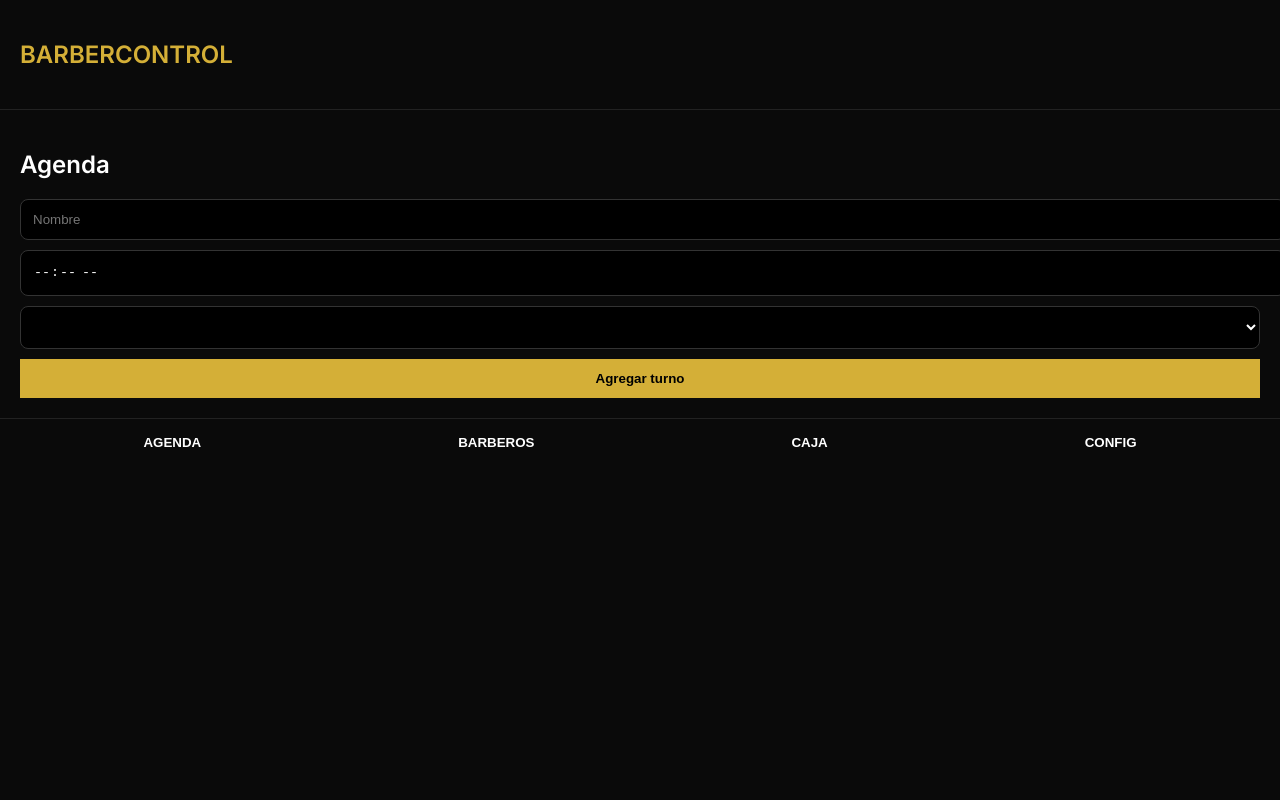
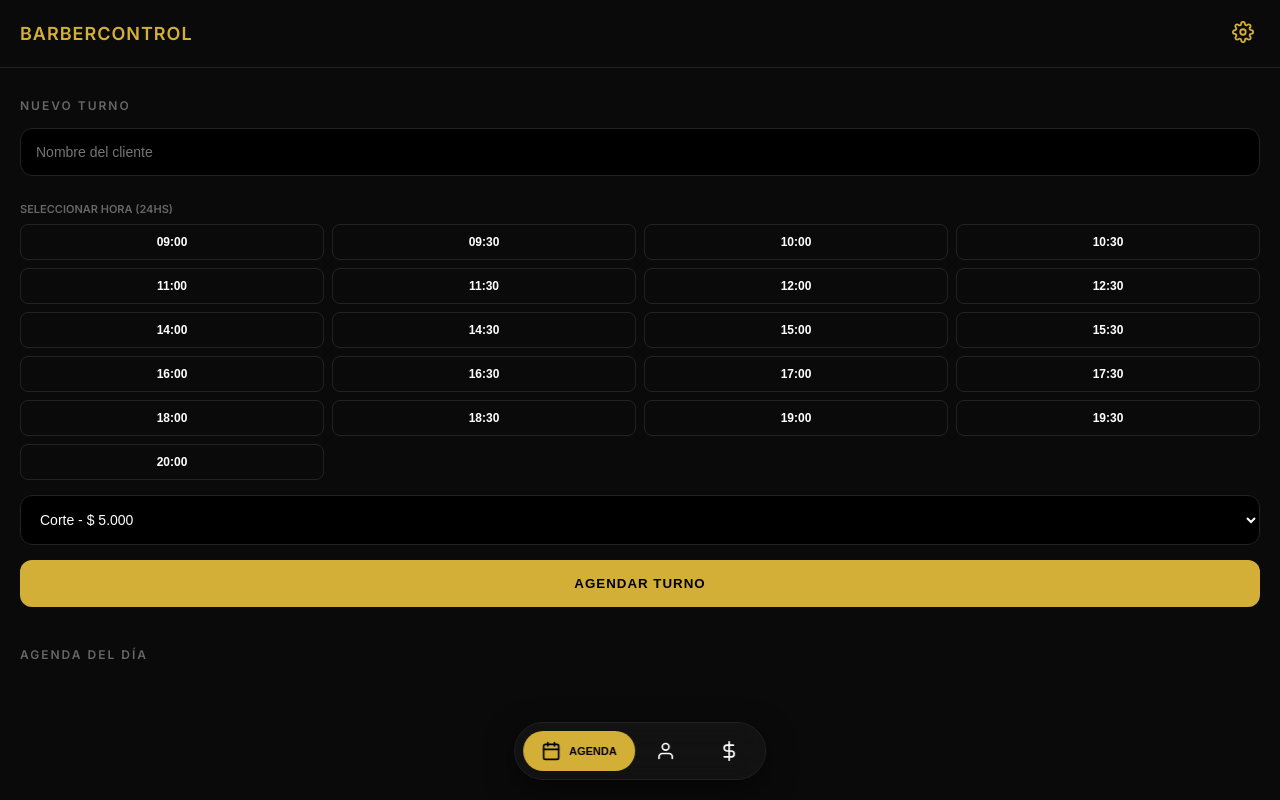
Before and after one commit to Mortega00/barbercontrol-final, a React (Vite) app: page / in a window 1280 px wide. Built offline with nearby package versions, Linux system fonts and the light colour scheme.

Commit message:
V4 - Sidebar Config & Grid Time Selector

```diff
--- a/src/App.jsx
+++ b/src/App.jsx
@@ -1,197 +1,134 @@
 import { useState, useEffect } from "react"
+
+/* ================= ICONOS SVG (MINIMALISTAS) ================= */
+const Icons = {
+  Agenda: () => <svg width="20" height="20" viewBox="0 0 24 24" fill="none" stroke="currentColor" strokeWidth="2" strokeLinecap="round" strokeLinejoin="round"><rect x="3" y="4" width="18" height="18" rx="2" ry="2"></rect><line x1="16" y1="2" x2="16" y2="6"></line><line x1="8" y1="2" x2="8" y2="6"></line><line x1="3" y1="10" x2="21" y2="10"></line></svg>,
+  Staff: () => <svg width="20" height="20" viewBox="0 0 24 24" fill="none" stroke="currentColor" strokeWidth="2" strokeLinecap="round" strokeLinejoin="round"><path d="M17 21v-2a4 4 0 0 0-4-4H5a4 4 0 0 0-4 4v2"></path><circle cx="9" cy="7" r="4"></circle></svg>,
+  Caja: () => <svg width="20" height="20" viewBox="0 0 24 24" fill="none" stroke="currentColor" strokeWidth="2" strokeLinecap="round" strokeLinejoin="round"><line x1="12" y1="1" x2="12" y2="23"></line><path d="M17 5H9.5a3.5 3.5 0 0 0 0 7h5a3.5 3.5 0 0 1 0 7H6"></path></svg>,
+  Config: () => <svg width="22" height="22" viewBox="0 0 24 24" fill="none" stroke="currentColor" strokeWidth="2" strokeLinecap="round" strokeLinejoin="round"><circle cx="12" cy="12" r="3"></circle><path d="M19.4 15a1.65 1.65 0 0 0 .33 1.82l.06.06a2 2 0 0 1 0 2.83 2 2 0 0 1-2.83 0l-.06-.06a1.65 1.65 0 0 0-1.82-.33 1.65 1.65 0 0 0-1 1.51V21a2 2 0 0 1-2 2 2 2 0 0 1-2-2v-.09A1.65 1.65 0 0 0 9 19.4a1.65 1.65 0 0 0-1.82.33l-.06.06a2 2 0 0 1-2.83 0 2 2 0 0 1 0-2.83l.06-.06a1.65 1.65 0 0 0 .33-1.82 1.65 1.65 0 0 0-1.51-1H3a2 2 0 0 1-2-2 2 2 0 0 1 2-2h.09A1.65 1.65 0 0 0 4.6 9a1.65 1.65 0 0 0-.33-1.82l-.06-.06a2 2 0 0 1 0-2.83 2 2 0 0 1 2.83 0l.06.06a1.65 1.65 0 0 0 1.82.33H9a1.65 1.65 0 0 0 1-1.51V3a2 2 0 0 1 2-2 2 2 0 0 1 2 2v.09a1.65 1.65 0 0 0 1 1.51 1.65 1.65 0 0 0 1.82-.33l.06-.06a2 2 0 0 1 2.83 0 2 2 0 0 1 0 2.83l-.06.06a1.65 1.65 0 0 0-.33 1.82V9a1.65 1.65 0 0 0 1.51 1H21a2 2 0 0 1 2 2 2 2 0 0 1-2 2h-.09a1.65 1.65 0 0 0-1.51 1z"></path></svg>
+}
 
 /* ================= HELPERS ================= */
 const getLS = (key, def) => {
   try {
-    const val = localStorage.getItem(key)
-    return val ? JSON.parse(val) : def
-  } catch {
-    return def
-  }
+    const val = localStorage.getItem(key);
+    return val ? JSON.parse(val) : def;
+  } catch { return def; }
 }
 const setLS = (key, val) => localStorage.setItem(key, JSON.stringify(val))
+const formato = (n) => new Intl.NumberFormat("es-AR", { style: "currency", currency: "ARS", maximumFractionDigits: 0 }).format(n)
 
-const formato = (n) =>
-  new Intl.NumberFormat("es-AR", {
-    style: "currency",
-    currency: "ARS",
-    maximumFractionDigits: 0
-  }).format(n)
-
-/* ================= THEME ================= */
-const theme = {
-  bg: "#0A0A0A",
-  card: "#141414",
-  gold: "#D4AF37",
-  text: "#FFFFFF",
-  muted: "#555",
-  border: "#222"
-}
+const theme = { bg: "#0A0A0A", card: "#141414", gold: "#D4AF37", text: "#FFFFFF", border: "#222", muted: "#666" }
 
 /* ================= APP ================= */
 export default function App() {
   const [tab, setTab] = useState("agenda")
+  const [showConfig, setShowConfig] = useState(false)
   const [sync, setSync] = useState(0)
 
   const triggerSync = () => setSync(s => s + 1)
 
   return (
-    <div style={{ background: theme.bg, color: theme.text, minHeight: "100vh", fontFamily: "Inter" }}>
+    <div style={{ background: theme.bg, color: theme.text, minHeight: "100vh", fontFamily: "'Inter', sans-serif" }}>
 
-      {/* HEADER */}
-      <div style={{ padding: 20, borderBottom: `1px solid ${theme.border}` }}>
-        <h2 style={{ color: theme.gold }}>BARBERCONTROL</h2>
-      </div>
+      {/* HEADER DINÁMICO */}
+      <header style={{ padding: "20px", display: "flex", justifyContent: "space-between", alignItems: "center", borderBottom: `1px solid ${theme.border}` }}>
+        <h1 style={{ color: theme.gold, margin: 0, fontSize: "18px", fontWeight: "900", letterSpacing: "1px" }}>BARBERCONTROL</h1>
+        <button onClick={() => setShowConfig(true)} style={{ background: "none", border: "none", color: theme.gold, cursor: "pointer" }}>
+          <Icons.Config />
+        </button>
+      </header>
 
-      {/* CONTENIDO */}
-      <div style={{ padding: 20 }}>
+      {/* CONTENIDO PRINCIPAL */}
+      <main style={{ padding: "20px", paddingBottom: "110px" }}>
         {tab === "agenda" && <Agenda sync={sync} onUpdate={triggerSync} />}
-        {tab === "caja" && <Caja sync={sync} onUpdate={triggerSync} />}
-        {tab === "barberos" && <Barberos />}
-        {tab === "config" && <Config onUpdate={triggerSync} />}
-      </div>
+        {tab === "barberos" && <Barberos sync={sync} onUpdate={triggerSync} />}
+        {tab === "caja" && <Caja sync={sync} />}
+      </main>
 
-      {/* NAV */}
-      <div style={{ display: "flex", justifyContent: "space-around", padding: 15, borderTop: `1px solid ${theme.border}` }}>
-        {["agenda", "barberos", "caja", "config"].map(t => (
-          <button key={t} onClick={() => setTab(t)} style={btnNav}>
-            {t.toUpperCase()}
+      {/* NAVEGACIÓN TIPO BOTONES FLOTANTES */}
+      <nav style={{ position: "fixed", bottom: 20, left: "50%", transform: "translateX(-50%)", background: "rgba(20,20,20,0.8)", backdropFilter: "blur(15px)", padding: "8px", borderRadius: "30px", display: "flex", gap: "5px", border: `1px solid ${theme.border}`, boxShadow: "0 10px 30px rgba(0,0,0,0.5)", zIndex: 10 }}>
+        {[
+          { id: "agenda", label: "Agenda", icon: <Icons.Agenda /> },
+          { id: "barberos", label: "Staff", icon: <Icons.Staff /> },
+          { id: "caja", label: "Caja", icon: <Icons.Caja /> }
+        ].map(t => (
+          <button key={t.id} onClick={() => setTab(t.id)} style={{
+            background: tab === t.id ? theme.gold : "transparent",
+            color: tab === t.id ? "black" : theme.text,
+            border: "none", padding: "10px 18px", borderRadius: "25px", fontSize: "11px", fontWeight: "800", display: "flex", alignItems: "center", gap: "8px", cursor: "pointer", transition: "all 0.3s cubic-bezier(0.4, 0, 0.2, 1)"
+          }}>
+            {t.icon} {tab === t.id && t.label.toUpperCase()}
           </button>
         ))}
-      </div>
+      </nav>
+
+      {/* SIDEBAR DE CONFIGURACIÓN */}
+      <ConfigDrawer isOpen={showConfig} close={() => setShowConfig(false)} onUpdate={triggerSync} />
     </div>
   )
 }
 
-/* ================= CONFIG ================= */
-function Config({ onUpdate }) {
-  const [telefono, setTelefono] = useState(localStorage.getItem("telefono") || "")
-  const [mensaje, setMensaje] = useState(localStorage.getItem("mensaje") || "Hola 💈 confirmamos tu turno")
-
-  const [servicios, setServicios] = useState(() =>
-    getLS("servicios", [
-      { nombre: "Corte", precio: 5000 },
-      { nombre: "Barba", precio: 3000 }
-    ])
-  )
-
-  const guardar = () => {
-    localStorage.setItem("telefono", telefono)
-    localStorage.setItem("mensaje", mensaje)
-    setLS("servicios", servicios)
-    onUpdate()
-    alert("Guardado")
-  }
-
-  return (
-    <div>
-      <h2>Configuración</h2>
-
-      <input style={input} placeholder="WhatsApp (549...)" value={telefono} onChange={e => setTelefono(e.target.value)} />
-      <textarea style={input} value={mensaje} onChange={e => setMensaje(e.target.value)} />
-
-      <h3>Servicios</h3>
-
-      {servicios.map((s, i) => (
-        <div key={i} style={{ display: "flex", gap: 10 }}>
-          <input
-            style={input}
-            value={s.nombre}
-            onChange={e => {
-              const copy = [...servicios]
-              copy[i].nombre = e.target.value
-              setServicios(copy)
-            }}
-          />
-          <input
-            style={input}
-            type="number"
-            value={s.precio}
-            onChange={e => {
-              const copy = [...servicios]
-              copy[i].precio = Number(e.target.value)
-              setServicios(copy)
-            }}
-          />
-          <button onClick={() => setServicios(servicios.filter((_, idx) => idx !== i))}>X</button>
-        </div>
-      ))}
-
-      <button onClick={() => setServicios([...servicios, { nombre: "", precio: 0 }])}>Agregar</button>
-
-      <br /><br />
-      <button style={btnGold} onClick={guardar}>Guardar</button>
-    </div>
-  )
-}
-
-/* ================= AGENDA ================= */
+/* ================= AGENDA CON SELECTOR DE HORARIOS ================= */
 function Agenda({ sync, onUpdate }) {
-  const [turnos, setTurnos] = useState(getLS("turnos", []))
-
-  const servicios = getLS("servicios", [])
-  const telefono = localStorage.getItem("telefono") || ""
-  const mensaje = localStorage.getItem("mensaje") || "Hola 💈 confirmamos tu turno"
-
+  const [turnos, setTurnos] = useState(() => getLS("turnos", []))
   const [nombre, setNombre] = useState("")
   const [hora, setHora] = useState("")
-  const [servicio, setServicio] = useState(servicios[0]?.nombre || "")
+  const [servicio, setServicio] = useState("")
 
-  useEffect(() => {
-    setTurnos(getLS("turnos", []))
-  }, [sync])
+  const servicios = getLS("servicios", [{ nombre: "Corte", precio: 5000 }])
+  const horasDisponibles = ["09:00", "09:30", "10:00", "10:30", "11:00", "11:30", "12:00", "12:30", "14:00", "14:30", "15:00", "15:30", "16:00", "16:30", "17:00", "17:30", "18:00", "18:30", "19:00", "19:30", "20:00"]
 
-  const guardar = (data) => {
-    setTurnos(data)
-    setLS("turnos", data)
-    onUpdate()
-  }
+  useEffect(() => { setTurnos(getLS("turnos", [])) }, [sync])
+  useEffect(() => { if(servicios.length > 0) setServicio(servicios[0].nombre) }, [])
 
   const agregar = () => {
     if (!nombre || !hora) return
-    guardar([{ id: Date.now(), nombre, hora, servicio }, ...turnos])
-    setNombre("")
-    setHora("")
+    const nuevo = [{ id: Date.now(), nombre, hora, servicio }, ...turnos]
+    setLS("turnos", nuevo); setTurnos(nuevo); setNombre(""); setHora(""); onUpdate()
   }
 
   const cobrar = (t) => {
     const s = servicios.find(x => x.nombre === t.servicio)
     if (!s) return
-
     const total = (Number(localStorage.getItem("total")) || 0) + s.precio
-    const mov = getLS("movimientos", [])
-
-    setLS("total", total)
-    setLS("movimientos", [{ ...t, precio: s.precio }, ...mov])
-
-    guardar(turnos.filter(x => x.id !== t.id))
+    const movs = getLS("movimientos", [])
+    setLS("total", total); setLS("movimientos", [{ ...t, precio: s.precio }, ...movs])
+    const rest = turnos.filter(x => x.id !== t.id)
+    setLS("turnos", rest); setTurnos(rest); onUpdate()
   }
 
   return (
     <div>
-      <h2>Agenda</h2>
+      <h2 style={titleStyle}>NUEVO TURNO</h2>
+      <input style={inputStyle} placeholder="Nombre del cliente" value={nombre} onChange={e => setNombre(e.target.value)} />
 
-      <input style={input} placeholder="Nombre" value={nombre} onChange={e => setNombre(e.target.value)} />
-      <input style={input} type="time" value={hora} onChange={e => setHora(e.target.value)} />
+      <div style={{ marginBottom: 15 }}>
+        <p style={{ fontSize: "11px", color: theme.muted, marginBottom: 8, fontWeight: "bold" }}>SELECCIONAR HORA (24HS)</p>
+        <div style={{ display: "grid", gridTemplateColumns: "repeat(4, 1fr)", gap: "8px" }}>
+          {horasDisponibles.map(h => (
+            <button key={h} onClick={() => setHora(h)} style={{
+              padding: "10px", borderRadius: "8px", border: `1px solid ${hora === h ? theme.gold : "#222"}`,
+              background: hora === h ? theme.gold : "transparent", color: hora === h ? "black" : "white", fontSize: "12px", fontWeight: "bold"
+            }}>{h}</button>
+          ))}
+        </div>
+      </div>
 
-      <select style={input} value={servicio} onChange={e => setServicio(e.target.value)}>
-        {servicios.map(s => <option key={s.nombre}>{s.nombre}</option>)}
+      <select style={inputStyle} value={servicio} onChange={e => setServicio(e.target.value)}>
+        {servicios.map(s => <option key={s.nombre} value={s.nombre}>{s.nombre} - {formato(s.precio)}</option>)}
       </select>
 
-      <button style={btnGold} onClick={agregar}>Agregar turno</button>
+      <button style={btnGold} onClick={agregar}>AGENDAR TURNO</button>
 
+      <h2 style={{ ...titleStyle, marginTop: 40 }}>AGENDA DEL DÍA</h2>
       {turnos.map(t => (
-        <div key={t.id} style={card}>
-          {t.nombre} - {t.hora} - {t.servicio}
-
-          <div style={{ display: "flex", gap: 10 }}>
-            <button onClick={() => {
-              const msg = `${mensaje} a las ${t.hora}`
-              window.open(`https://wa.me/${telefono}?text=${encodeURIComponent(msg)}`)
-            }}>WA</button>
-
-            <button onClick={() => cobrar(t)}>✔</button>
+        <div key={t.id} style={cardStyle}>
+          <div>
+            <div style={{ fontWeight: "bold", fontSize: "16px" }}>{t.hora}hs - <span style={{ color: theme.gold }}>{t.nombre}</span></div>
+            <div style={{ fontSize: "11px", color: theme.muted }}>{t.servicio.toUpperCase()}</div>
           </div>
+          <button onClick={() => cobrar(t)} style={actionBtn}>✔</button>
         </div>
       ))}
     </div>
@@ -200,83 +137,104 @@ function Agenda({ sync, onUpdate }) {
 
 /* ================= CAJA ================= */
 function Caja({ sync }) {
-  const [total, setTotal] = useState(0)
-  const [mov, setMov] = useState([])
-
-  useEffect(() => {
-    setTotal(Number(localStorage.getItem("total")) || 0)
-    setMov(getLS("movimientos", []))
-  }, [sync])
+  const total = Number(localStorage.getItem("total")) || 0
+  const movs = getLS("movimientos", [])
 
   return (
     <div>
-      <h2>{formato(total)}</h2>
-
-      {mov.map((m, i) => (
-        <div key={i} style={card}>
-          {m.servicio} - {formato(m.precio)}
+      <div style={cajaContainer}>
+        <small style={{ color: theme.muted, letterSpacing: "2px" }}>RECAUDACIÓN TOTAL</small>
+        <h2 style={{ fontSize: "40px", color: theme.gold, margin: "10px 0" }}>{formato(total)}</h2>
+      </div>
+      {movs.map((m, i) => (
+        <div key={i} style={movRow}>
+          <span>{m.nombre} <small style={{ color: theme.muted }}>({m.servicio})</small></span>
+          <span style={{ fontWeight: "bold" }}>{formato(m.precio)}</span>
         </div>
       ))}
     </div>
   )
 }
 
-/* ================= BARBEROS ================= */
-function Barberos() {
-  const [barberos, setBarberos] = useState(getLS("barberos", []))
+/* ================= STAFF ================= */
+function Barberos({ sync, onUpdate }) {
+  const [barberos, setBarberos] = useState(() => getLS("barberos", []))
   const [nombre, setNombre] = useState("")
 
-  const guardar = (data) => {
-    setBarberos(data)
-    setLS("barberos", data)
+  const agregar = () => {
+    if(!nombre) return
+    const data = [...barberos, { nombre, id: Date.now() }]
+    setLS("barberos", data); setBarberos(data); setNombre(""); onUpdate()
   }
 
   return (
     <div>
-      <h2>Barberos</h2>
-
-      <input style={input} onChange={e => setNombre(e.target.value)} />
-      <button onClick={() => guardar([...barberos, { nombre }])}>Agregar</button>
-
-      {barberos.map((b, i) => (
-        <div key={i}>{b.nombre}</div>
+      <h2 style={titleStyle}>STAFF</h2>
+      <div style={{ display: "flex", gap: 10, marginBottom: 20 }}>
+        <input style={{ ...inputStyle, marginBottom: 0 }} placeholder="Nombre barbero" value={nombre} onChange={e => setNombre(e.target.value)} />
+        <button onClick={agregar} style={{ background: theme.gold, border: "none", borderRadius: "10px", padding: "0 20px", fontWeight: "bold" }}>+</button>
+      </div>
+      {barberos.map(b => (
+        <div key={b.id} style={cardStyle}>
+          <span style={{ fontWeight: "bold" }}>{b.nombre}</span>
+          <button onClick={() => {
+            const res = barberos.filter(x => x.id !== b.id)
+            setLS("barberos", res); setBarberos(res); onUpdate()
+          }} style={{ background: "none", border: "none", color: "#444" }}>Eliminar</button>
+        </div>
       ))}
     </div>
   )
 }
 
-/* ================= STYLES ================= */
-const input = {
-  width: "100%",
-  padding: 12,
-  marginBottom: 10,
-  borderRadius: 8,
-  border: "1px solid #333",
-  background: "#000",
-  color: "white"
+/* ================= CONFIG DRAWER (MENU LATERAL) ================= */
+function ConfigDrawer({ isOpen, close, onUpdate }) {
+  const [tel, setTel] = useState(localStorage.getItem("telefono") || "")
+  const [servicios, setServicios] = useState(() => getLS("servicios", [{ nombre: "Corte", precio: 5000 }]))
+
+  const guardar = () => {
+    localStorage.setItem("telefono", tel)
+    setLS("servicios", servicios)
+    onUpdate(); close()
+  }
+
+  return (
+    <>
+      <div onClick={close} style={{ position: "fixed", top: 0, left: 0, width: "100%", height: "100%", background: "rgba(0,0,0,0.7)", opacity: isOpen ? 1 : 0, pointerEvents: isOpen ? "auto" : "none", transition: "0.3s", zIndex: 90 }} />
+      <div style={{ position: "fixed", top: 0, right: isOpen ? 0 : "-100%", width: "85%", maxWidth: "350px", height: "100%", background: "#111", zIndex: 100, transition: "0.4s cubic-bezier(0.4, 0, 0.2, 1)", padding: "30px", borderLeft: `1px solid ${theme.border}`, boxSizing: "border-box" }}>
+        <div style={{ display: "flex", justifyContent: "space-between", alignItems: "center", marginBottom: 30 }}>
+          <h2 style={{ color: theme.gold, margin: 0, fontSize: "18px" }}>AJUSTES</h2>
+          <button onClick={close} style={{ background: "none", border: "none", color: "white", fontSize: "20px" }}>×</button>
+        </div>
+
+        <label style={labelStyle}>WHATSAPP DE CONTACTO</label>
+        <input style={inputStyle} value={tel} onChange={e => setTel(e.target.value)} placeholder="54911..." />
+
+        <label style={labelStyle}>SERVICIOS Y PRECIOS</label>
+        {servicios.map((s, i) => (
+          <div key={i} style={{ display: "flex", gap: 5, marginBottom: 10 }}>
+            <input style={{ ...inputStyle, marginBottom: 0 }} value={s.nombre} onChange={e => {
+              const c = [...servicios]; c[i].nombre = e.target.value; setServicios(c)
+            }} />
+            <input style={{ ...inputStyle, marginBottom: 0, width: "100px" }} type="number" value={s.precio} onChange={e => {
+              const c = [...servicios]; c[i].precio = Number(e.target.value); setServicios(c)
+            }} />
+          </div>
+        ))}
+        <button style={{ background: "none", border: `1px solid ${theme.gold}`, color: theme.gold, width: "100%", padding: "10px", borderRadius: "10px", fontSize: "12px", fontWeight: "bold", cursor: "pointer", marginTop: 10 }} onClick={() => setServicios([...servicios, { nombre: "", precio: 0 }])}>+ AGREGAR SERVICIO</button>
+
+        <button style={{ ...btnGold, marginTop: 40 }} onClick={guardar}>GUARDAR CAMBIOS</button>
+      </div>
+    </>
+  )
 }
 
-const btnGold = {
-  width: "100%",
-  padding: 12,
-  background: "#D4AF37",
-  border: "none",
-  fontWeight: "bold",
-  cursor: "pointer"
-}
-
-const btnNav = {
-  background: "none",
-  border: "none",
-  color: "white",
-  fontWeight: "bold"
-}
-
-const card = {
-  background: "#141414",
-  padding: 12,
-  marginTop: 10,
-  borderRadius: 10,
-  display: "flex",
-  justifyContent: "space-between"
-}
+/* ================= STYLES ================= */
+const titleStyle = { fontSize: "12px", color: theme.muted, letterSpacing: "2px", fontWeight: "900", marginBottom: "15px" }
+const inputStyle = { width: "100%", padding: "15px", background: "#000", border: `1px solid ${theme.border}`, color: "white", borderRadius: "12px", marginBottom: "15px", boxSizing: "border-box", fontSize: "14px" }
+const btnGold = { width: "100%", padding: "16px", background: theme.gold, color: "black", fontWeight: "900", border: "none", borderRadius: "12px", cursor: "pointer", letterSpacing: "1px" }
+const cardStyle = { background: theme.card, padding: "18px", borderRadius: "16px", marginBottom: "10px", display: "flex", justifyContent: "space-between", alignItems: "center", border: `1px solid ${theme.border}` }
+const actionBtn = { background: theme.gold, border: "none", color: "black", width: "40px", height: "40px", borderRadius: "10px", fontWeight: "bold", cursor: "pointer" }
+const cajaContainer = { background: "linear-gradient(145deg, #141414, #000)", padding: "40px 20px", borderRadius: "20px", textAlign: "center", marginBottom: "20px", border: `1px solid ${theme.border}` }
+const movRow = { display: "flex", justifyContent: "space-between", padding: "15px 0", borderBottom: `1px solid ${theme.border}`, fontSize: "14px" }
+const labelStyle = { display: "block", fontSize: "10px", color: theme.muted, fontWeight: "bold", marginBottom: "8px", letterSpacing: "1px" }
```
